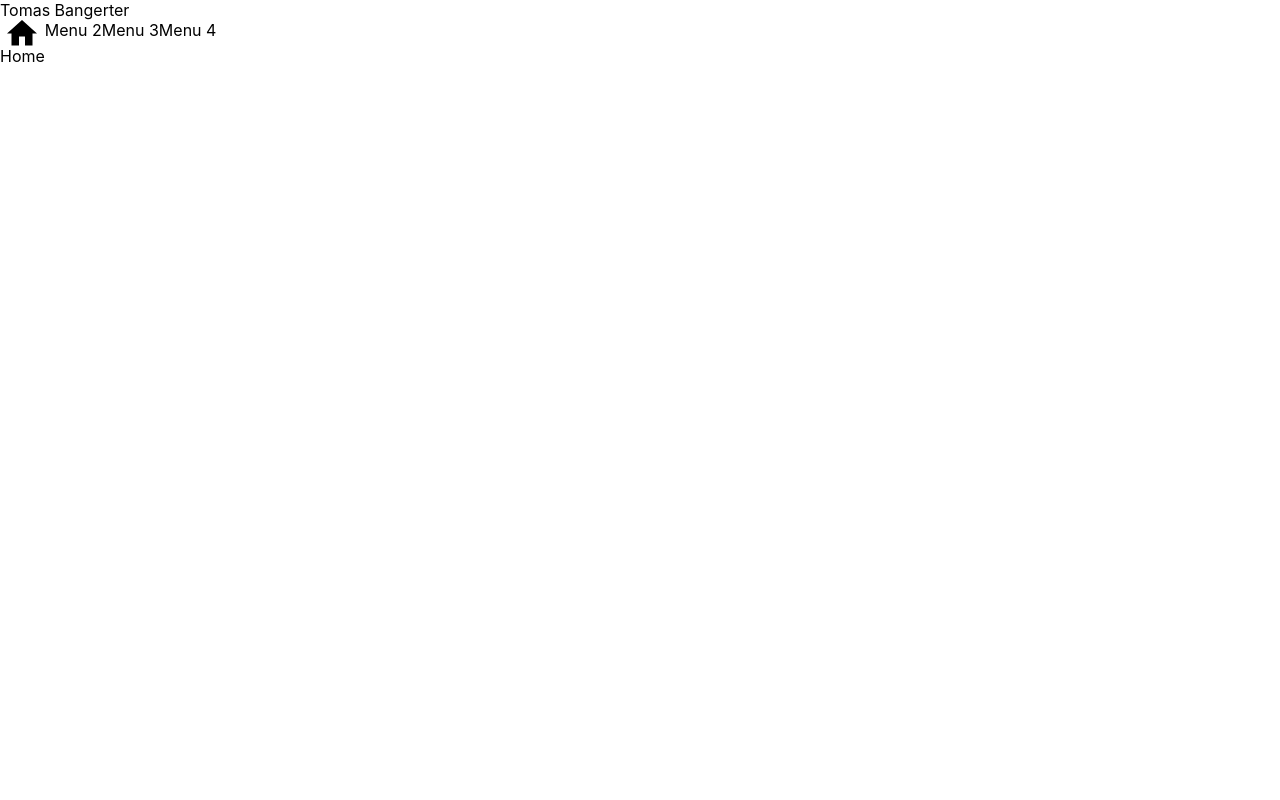
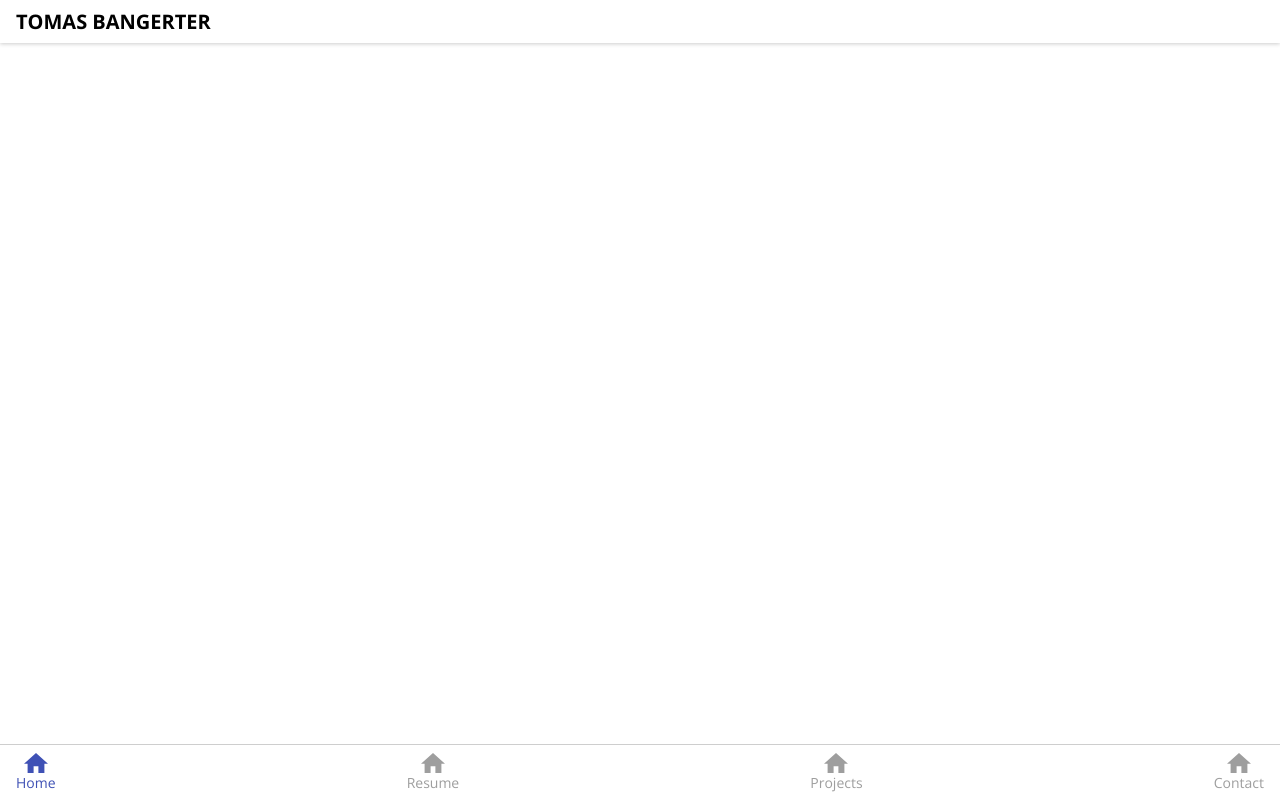
Before and after one commit to tommynueve/personal-website, a Next.js app: page / in a window 1280 px wide. Built offline with nearby package versions, Linux system fonts and the light colour scheme.

Commit message:
Bottom navigation styled + simple header styled.

```diff
--- a/components/icons/HomeIcon.tsx
+++ b/components/icons/HomeIcon.tsx
@@ -1,6 +1,6 @@
 const HomeIcon = () => {
   return (
-    <svg xmlns='http://www.w3.org/2000/svg' width='30' height='25.5' viewBox='0 0 30 25.5'>
+    <svg xmlns='http://www.w3.org/2000/svg' width='24' viewBox='0 0 30 25.5'>
       <path
         id='Icon_material-home'
         data-name='Icon material-home'
--- a/components/navbar/Navbar.module.scss
+++ b/components/navbar/Navbar.module.scss
@@ -1,11 +1,33 @@
+@use '@styles/colors';
+
 .nav {
+  position: fixed;
+  bottom: 0;
+  z-index: 1;
+  width: 100%;
+
   ul {
     display: flex;
+    justify-content: space-between;
+    padding: 0.5rem 1rem;
+    border-top: 1px solid rgba(colors.$grey, 0.5);
   }
 
   li a {
     display: flex;
     flex-direction: column;
     align-items: center;
+    font-size: 0.875rem;
+    color: colors.$grey;
+
+    svg {
+      fill: colors.$grey;
+    }
+  }
+  .selected {
+    color: colors.$primary;
+    svg {
+      fill: colors.$primary;
+    }
   }
 }
--- a/components/navbar/index.tsx
+++ b/components/navbar/index.tsx
@@ -6,14 +6,29 @@ const Navbar: React.FC = () => {
     <nav className={style.nav}>
       <ul>
         <li>
-          <a>
+          <a className={style.selected}>
             <HomeIcon />
             <p>Home</p>
           </a>
         </li>
-        <li>Menu 2</li>
-        <li>Menu 3</li>
-        <li>Menu 4</li>
+        <li>
+          <a>
+            <HomeIcon />
+            <p>Resume</p>
+          </a>
+        </li>
+        <li>
+          <a>
+            <HomeIcon />
+            <p>Projects</p>
+          </a>
+        </li>
+        <li>
+          <a>
+            <HomeIcon />
+            <p>Contact</p>
+          </a>
+        </li>
       </ul>
     </nav>
   );
--- a/pages/index.tsx
+++ b/pages/index.tsx
@@ -1,6 +1,7 @@
 import Head from 'next/head';
 
 import Header from '@sections/layout/Header';
+import Navbar from '@components/navbar';
 
 export default function Home() {
   return (
@@ -10,6 +11,7 @@ export default function Home() {
         <link rel='icon' href='/favicon.ico' />
       </Head>
       <Header />
+      <Navbar />
     </>
   );
 }
--- /dev/null
+++ b/sections/layout/Header.module.scss
@@ -0,0 +1,14 @@
+@use '@styles/colors';
+
+.name {
+  font-size: 1.25rem;
+  font-weight: 700;
+  text-transform: uppercase;
+}
+
+.header {
+  padding: 0.5rem 1rem;
+  box-shadow: 0 1px 4px 0 rgb(0 0 0 / 20%);
+  display: flex;
+  justify-content: space-between;
+}
--- a/sections/layout/Header.tsx
+++ b/sections/layout/Header.tsx
@@ -1,10 +1,9 @@
-import Navbar from '@components/navbar';
+import style from './Header.module.scss';
 
 const Header = () => {
   return (
-    <header>
-      <a>Tomas Bangerter</a>
-      <Navbar />
+    <header className={style.header}>
+      <a className={style.name}>Tomas Bangerter</a>
     </header>
   );
 };
--- a/styles/_colors.scss
+++ b/styles/_colors.scss
@@ -1 +1,2 @@
-$primary: blue;
+$primary: #3f51b5;
+$grey: #9e9e9e;
--- a/styles/_fonts.scss
+++ b/styles/_fonts.scss
@@ -1 +1,3 @@
-$primary: -apple-system, BlinkMacSystemFont, Segoe UI, Roboto, Oxygen, Ubuntu, Cantarell, Fira Sans, Droid Sans, Helvetica Neue, sans-serif;
+@import url('https://fonts.googleapis.com/css2?family=Open+Sans:wght@300;400;600;700;800&display=swap');
+
+$primary: 'Open Sans', sans-serif;
```
